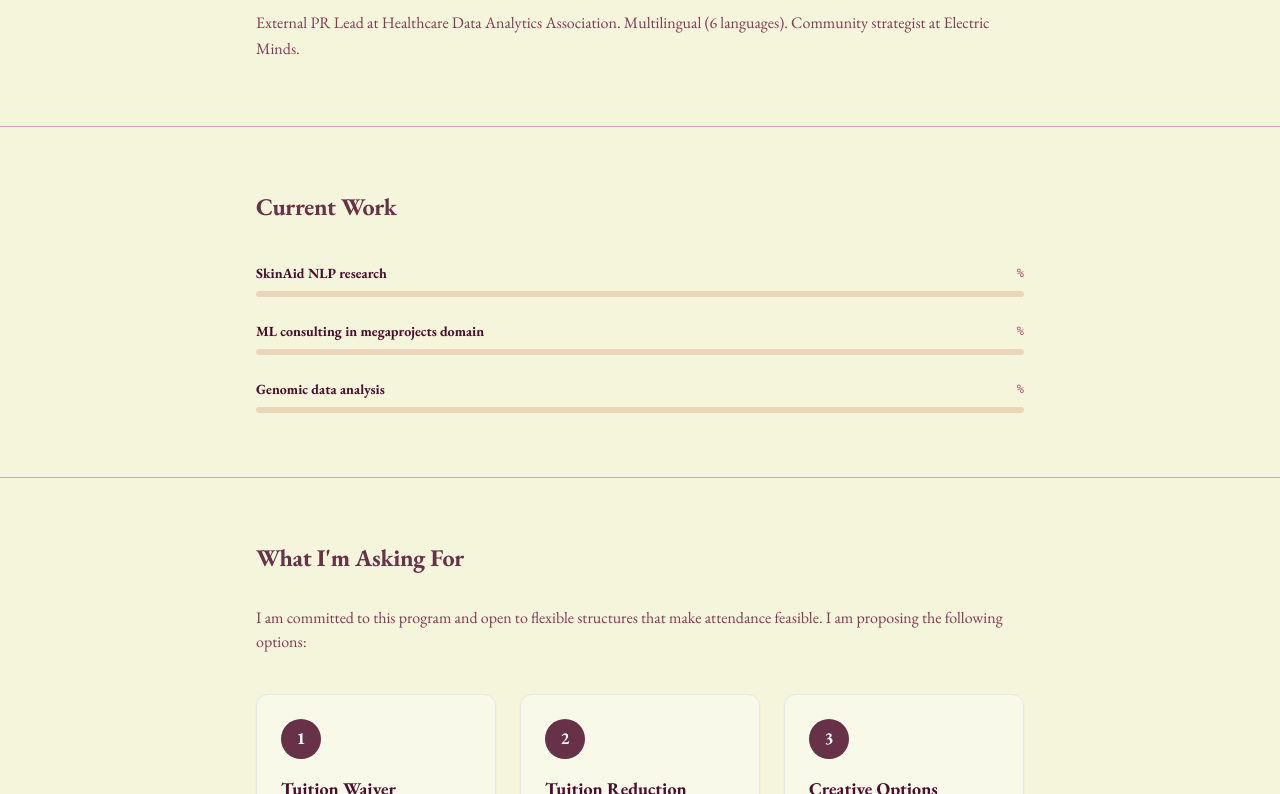
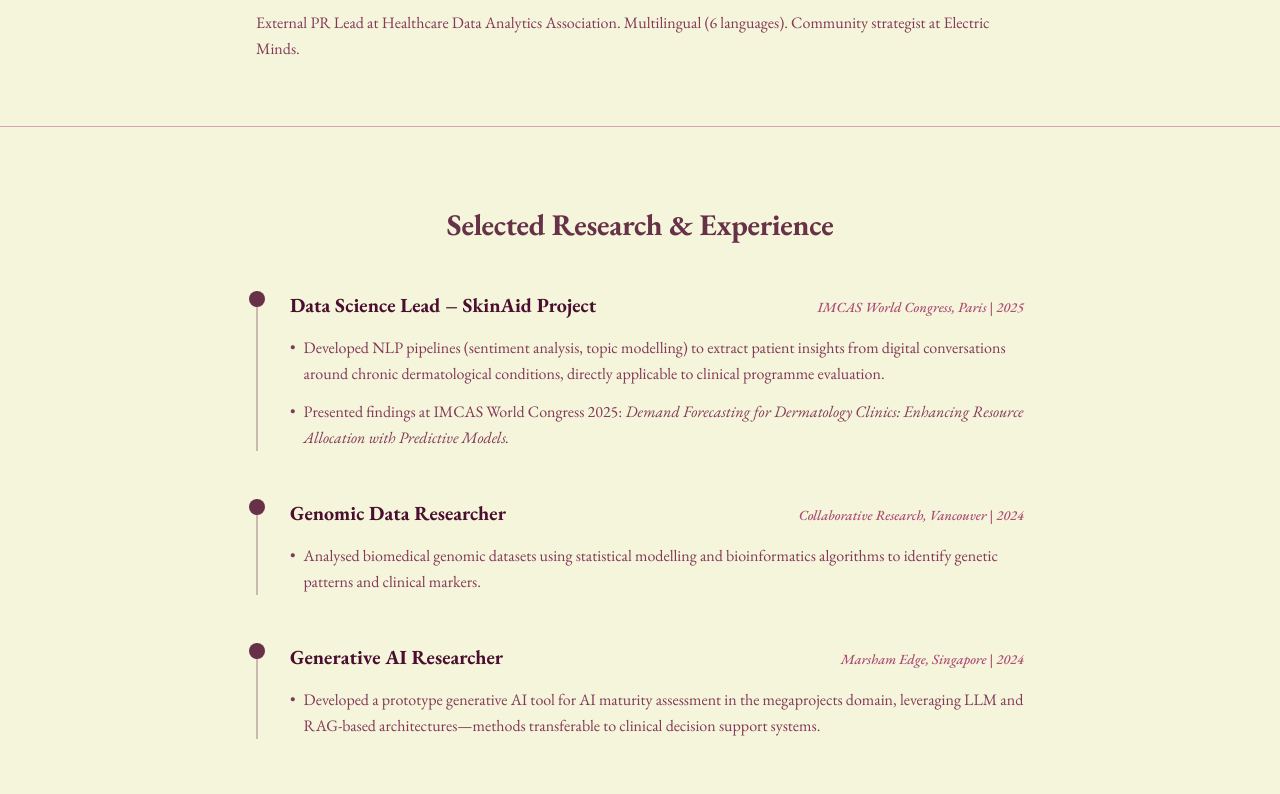
Before and after one commit to anjaliancy/CCAIM-scholarship-pitch, a Next.js app: page / in a window 1280 px wide. Shown: the part 846-1640 px from the top of the page. Built offline with nearby package versions, Linux system fonts and the light colour scheme.

Commit message:
Introduce Professional Experience section
Added Professional Experience section with project details and removed Current Experience Section

```diff
--- a/pages/index.js
+++ b/pages/index.js
@@ -82,29 +82,64 @@ export default function Home() {
           </div>
         </section>
 
-        {/* Active Projects - Progress bars using Dark Pink */}
-        <section className="py-16 px-6 border-b border-border">
+{/* Professional Experience Section */}
+        <section id="work" className="py-20 px-6 border-b border-border">
           <div className="max-w-3xl mx-auto">
-            <h2 className="text-2xl font-bold mb-10">Current Work</h2>
-            <div className="space-y-6">
-              {[
-                { label: 'SkinAid NLP research' },
-                { label: 'ML consulting in megaprojects domain'},
-                { label: 'Genomic data analysis'},
-              ].map((item, i) => (
-                <div key={i}>
-                  <div className="flex justify-between items-center mb-2">
-                    <span className="text-sm font-bold text-text">{item.label}</span>
-                    <span className="text-xs font-mono text-text-tertiary">{item.progress}%</span>
-                  </div>
-                  <div className="w-full bg-tertiary rounded-full h-1.5">
-                    <div
-                      className="bg-dark-pink h-1.5 rounded-full transition-all duration-700"
-                      style={{ width: `${item.progress}%` }}
-                    />
-                  </div>
+            <h2 className="text-3xl font-bold mb-12 text-center">Selected Research & Experience</h2>
+
+            <div className="space-y-12">
+              {/* Project 1: SkinAid */}
+              <div className="relative pl-8 border-l-2 border-accent/30">
+                {/* Decorative Dot */}
+                <div className="absolute -left-[9px] top-0 w-4 h-4 rounded-full bg-accent" />
+
+                <div className="flex flex-col md:flex-row md:justify-between md:items-baseline mb-4">
+                  <h3 className="text-xl font-bold text-text">Data Science Lead – SkinAid Project</h3>
+                  <span className="text-sm font-medium italic text-text-tertiary">IMCAS World Congress, Paris | 2025</span>
                 </div>
-              ))}
+                <ul className="space-y-3 text-text-secondary text-base leading-relaxed">
+                  <li className="flex gap-2">
+                    <span>•</span>
+                    <span>Developed NLP pipelines (sentiment analysis, topic modelling) to extract patient insights from digital conversations around chronic dermatological conditions, directly applicable to clinical programme evaluation.</span>
+                  </li>
+                  <li className="flex gap-2">
+                    <span>•</span>
+                    <span>Presented findings at IMCAS World Congress 2025: <em>Demand Forecasting for Dermatology Clinics: Enhancing Resource Allocation with Predictive Models.</em></span>
+                  </li>
+                </ul>
+              </div>
+
+              {/* Project 2: Genomic Data */}
+              <div className="relative pl-8 border-l-2 border-accent/30">
+                <div className="absolute -left-[9px] top-0 w-4 h-4 rounded-full bg-accent" />
+
+                <div className="flex flex-col md:flex-row md:justify-between md:items-baseline mb-4">
+                  <h3 className="text-xl font-bold text-text">Genomic Data Researcher</h3>
+                  <span className="text-sm font-medium italic text-text-tertiary">Collaborative Research, Vancouver | 2024</span>
+                </div>
+                <ul className="space-y-3 text-text-secondary text-base leading-relaxed">
+                  <li className="flex gap-2">
+                    <span>•</span>
+                    <span>Analysed biomedical genomic datasets using statistical modelling and bioinformatics algorithms to identify genetic patterns and clinical markers.</span>
+                  </li>
+                </ul>
+              </div>
+
+              {/* Project 3: Generative AI */}
+              <div className="relative pl-8 border-l-2 border-accent/30">
+                <div className="absolute -left-[9px] top-0 w-4 h-4 rounded-full bg-accent" />
+
+                <div className="flex flex-col md:flex-row md:justify-between md:items-baseline mb-4">
+                  <h3 className="text-xl font-bold text-text">Generative AI Researcher</h3>
+                  <span className="text-sm font-medium italic text-text-tertiary">Marsham Edge, Singapore | 2024</span>
+                </div>
+                <ul className="space-y-3 text-text-secondary text-base leading-relaxed">
+                  <li className="flex gap-2">
+                    <span>•</span>
+                    <span>Developed a prototype generative AI tool for AI maturity assessment in the megaprojects domain, leveraging LLM and RAG-based architectures—methods transferable to clinical decision support systems.</span>
+                  </li>
+                </ul>
+              </div>
             </div>
           </div>
         </section>
```
